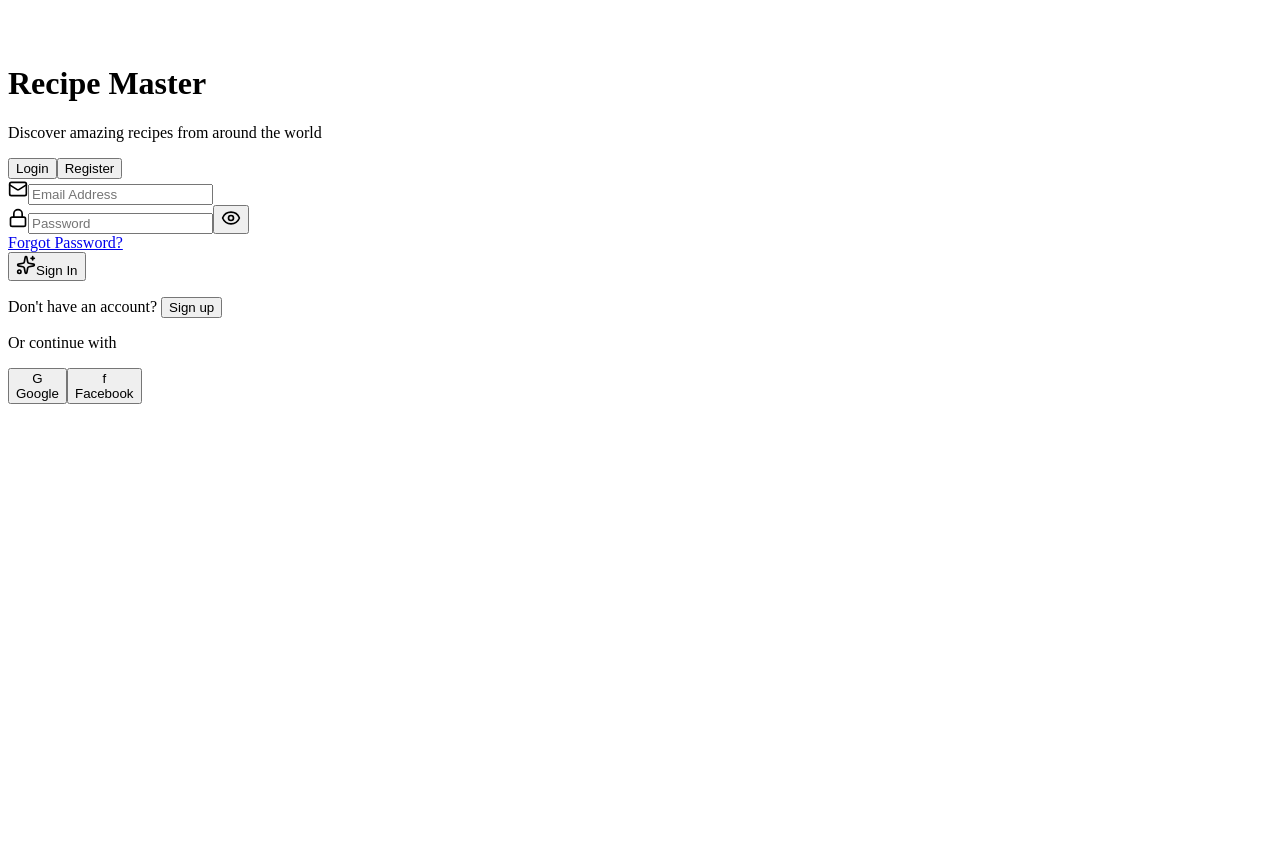
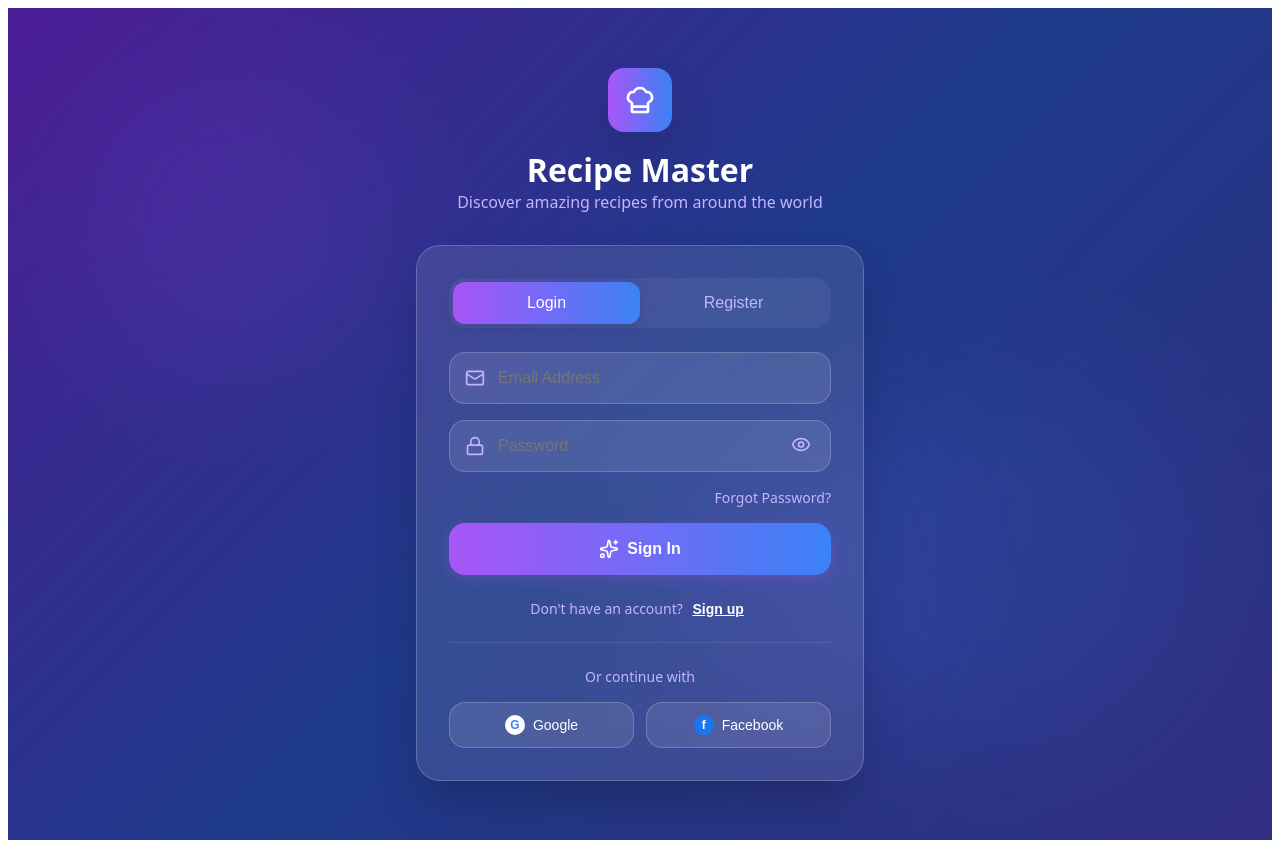
Before and after one commit to Manusha122/Recipe-Test, a React (Vite) app in the folder frontend/: page /login in a window 1280 px wide. Before the commit the page ends 800 px from the top, so only its background shows below. Built offline with nearby package versions, Linux system fonts and the light colour scheme; no server answers.

Commit message:
Update Login.jsx

```diff
--- a/frontend/src/pages/Login.jsx
+++ b/frontend/src/pages/Login.jsx
@@ -26,27 +26,14 @@ export default function AuthPage() {
     try {
       if (isLogin) {
         // Login logic
-        const res = await login(formData.email, formData.password);
-
-        // ✅ Save token after login
-        if (res?.data?.token) {
-          localStorage.setItem("token", res.data.token);
-        }
-
+        await login(formData.email, formData.password);
         navigate("/"); // Navigate to dashboard after successful login
       } else {
         // Register logic
         if (formData.password !== formData.confirmPassword) {
           throw new Error("Passwords do not match");
         }
-
-        const res = await register(formData.name, formData.email, formData.password);
-
-        // ✅ Save token after registration
-        if (res?.data?.token) {
-          localStorage.setItem("token", res.data.token);
-        }
-
+        await register(formData.name, formData.email, formData.password);
         navigate("/"); // Navigate to dashboard after successful registration
       }
     } catch (err) {
@@ -66,27 +53,354 @@ export default function AuthPage() {
     setFormData({ email: "", password: "", name: "", confirmPassword: "" });
   };
 
-  // animation variants & styles (unchanged)
-  const containerVariants = { hidden: { opacity: 0 }, visible: { opacity: 1, transition: { duration: 0.6, staggerChildren: 0.1 } } };
-  const itemVariants = { hidden: { opacity: 0, y: 20 }, visible: { opacity: 1, y: 0, transition: { duration: 0.5, ease: "easeOut" } } };
-  const formVariants = { hidden: { opacity: 0, scale: 0.95 }, visible: { opacity: 1, scale: 1, transition: { duration: 0.4, ease: "easeOut" } }, exit: { opacity: 0, scale: 0.95, transition: { duration: 0.3 } } };
-  const floatingVariants = { animate: { y: [-10, 10, -10], rotate: [0, 5, -5, 0], transition: { duration: 6, repeat: Infinity, ease: "easeInOut" } } };
+  const containerVariants = {
+    hidden: { opacity: 0 },
+    visible: {
+      opacity: 1,
+      transition: {
+        duration: 0.6,
+        staggerChildren: 0.1
+      }
+    }
+  };
 
-  const styles = { /* keeping your full style object unchanged */ };
+  const itemVariants = {
+    hidden: { opacity: 0, y: 20 },
+    visible: {
+      opacity: 1,
+      y: 0,
+      transition: { duration: 0.5, ease: "easeOut" }
+    }
+  };
+
+  const formVariants = {
+    hidden: { opacity: 0, scale: 0.95 },
+    visible: {
+      opacity: 1,
+      scale: 1,
+      transition: { duration: 0.4, ease: "easeOut" }
+    },
+    exit: {
+      opacity: 0,
+      scale: 0.95,
+      transition: { duration: 0.3 }
+    }
+  };
+
+  const floatingVariants = {
+    animate: {
+      y: [-10, 10, -10],
+      rotate: [0, 5, -5, 0],
+      transition: {
+        duration: 6,
+        repeat: Infinity,
+        ease: "easeInOut"
+      }
+    }
+  };
+
+  const styles = {
+    container: {
+      minHeight: '100vh',
+      background: 'linear-gradient(135deg, #4c1d95 0%, #1e3a8a 50%, #312e81 100%)',
+      display: 'flex',
+      alignItems: 'center',
+      justifyContent: 'center',
+      padding: '16px',
+      position: 'relative',
+      overflow: 'hidden',
+      fontFamily: 'system-ui, -apple-system, sans-serif'
+    },
+    backgroundElement1: {
+      position: 'absolute',
+      top: '80px',
+      left: '80px',
+      width: '288px',
+      height: '288px',
+      background: 'rgba(168, 85, 247, 0.1)',
+      borderRadius: '50%',
+      filter: 'blur(60px)'
+    },
+    backgroundElement2: {
+      position: 'absolute',
+      bottom: '80px',
+      right: '80px',
+      width: '384px',
+      height: '384px',
+      background: 'rgba(59, 130, 246, 0.1)',
+      borderRadius: '50%',
+      filter: 'blur(60px)'
+    },
+    backgroundElement3: {
+      position: 'absolute',
+      top: '50%',
+      left: '50%',
+      transform: 'translate(-50%, -50%)',
+      width: '320px',
+      height: '320px',
+      background: 'rgba(99, 102, 241, 0.1)',
+      borderRadius: '50%',
+      filter: 'blur(60px)'
+    },
+    mainContainer: {
+      position: 'relative',
+      zIndex: 10,
+      width: '100%',
+      maxWidth: '448px'
+    },
+    logoContainer: {
+      textAlign: 'center',
+      marginBottom: '32px'
+    },
+    logoIcon: {
+      display: 'inline-flex',
+      alignItems: 'center',
+      justifyContent: 'center',
+      width: '64px',
+      height: '64px',
+      background: 'linear-gradient(to right, #a855f7, #3b82f6)',
+      borderRadius: '16px',
+      marginBottom: '16px',
+      boxShadow: '0 25px 50px -12px rgba(0, 0, 0, 0.25)',
+      cursor: 'pointer',
+      transition: 'transform 0.2s ease'
+    },
+    title: {
+      fontSize: '32px',
+      fontWeight: 'bold',
+      color: 'white',
+      marginBottom: '8px',
+      margin: 0
+    },
+    subtitle: {
+      color: '#c4b5fd',
+      margin: 0
+    },
+    card: {
+      backdropFilter: 'blur(16px)',
+      background: 'rgba(255, 255, 255, 0.1)',
+      border: '1px solid rgba(255, 255, 255, 0.2)',
+      borderRadius: '24px',
+      padding: '32px',
+      boxShadow: '0 25px 50px -12px rgba(0, 0, 0, 0.25)'
+    },
+    toggleContainer: {
+      display: 'flex',
+      background: 'rgba(255, 255, 255, 0.05)',
+      borderRadius: '16px',
+      padding: '4px',
+      marginBottom: '24px'
+    },
+    toggleButton: {
+      flex: 1,
+      padding: '12px 16px',
+      borderRadius: '12px',
+      fontWeight: '500',
+      border: 'none',
+      cursor: 'pointer',
+      transition: 'all 0.3s ease',
+      fontSize: '16px'
+    },
+    toggleButtonActive: {
+      background: 'linear-gradient(to right, #a855f7, #3b82f6)',
+      color: 'white',
+      boxShadow: '0 4px 14px 0 rgba(0, 0, 0, 0.1)'
+    },
+    toggleButtonInactive: {
+      background: 'transparent',
+      color: '#c4b5fd'
+    },
+    form: {
+      display: 'flex',
+      flexDirection: 'column',
+      gap: '16px'
+    },
+    inputContainer: {
+      position: 'relative'
+    },
+    inputIcon: {
+      position: 'absolute',
+      left: '16px',
+      top: '50%',
+      transform: 'translateY(-50%)',
+      color: '#c4b5fd',
+      zIndex: 1
+    },
+    input: {
+      width: '100%',
+      paddingLeft: '48px',
+      paddingRight: '16px',
+      paddingTop: '16px',
+      paddingBottom: '16px',
+      background: 'rgba(255, 255, 255, 0.1)',
+      border: '1px solid rgba(255, 255, 255, 0.2)',
+      borderRadius: '16px',
+      color: 'white',
+      fontSize: '16px',
+      outline: 'none',
+      transition: 'all 0.3s ease',
+      boxSizing: 'border-box'
+    },
+    inputWithRightIcon: {
+      paddingRight: '48px'
+    },
+    eyeButton: {
+      position: 'absolute',
+      right: '16px',
+      top: '50%',
+      transform: 'translateY(-50%)',
+      background: 'none',
+      border: 'none',
+      color: '#c4b5fd',
+      cursor: 'pointer',
+      padding: '4px',
+      borderRadius: '4px',
+      transition: 'color 0.2s ease'
+    },
+    forgotPassword: {
+      display: 'flex',
+      justifyContent: 'flex-end'
+    },
+    forgotLink: {
+      color: '#c4b5fd',
+      textDecoration: 'none',
+      fontSize: '14px',
+      transition: 'color 0.2s ease'
+    },
+    submitButton: {
+      width: '100%',
+      padding: '16px',
+      background: 'linear-gradient(to right, #a855f7, #3b82f6)',
+      color: 'white',
+      fontWeight: '600',
+      borderRadius: '16px',
+      border: 'none',
+      cursor: 'pointer',
+      fontSize: '16px',
+      display: 'flex',
+      alignItems: 'center',
+      justifyContent: 'center',
+      gap: '8px',
+      transition: 'all 0.3s ease',
+      boxShadow: '0 4px 14px 0 rgba(168, 85, 247, 0.25)'
+    },
+    toggleText: {
+      marginTop: '24px',
+      textAlign: 'center'
+    },
+    toggleTextContent: {
+      color: '#c4b5fd',
+      fontSize: '14px',
+      margin: 0
+    },
+    toggleTextButton: {
+      color: 'white',
+      fontWeight: '600',
+      background: 'none',
+      border: 'none',
+      cursor: 'pointer',
+      textDecoration: 'underline',
+      fontSize: '14px',
+      transition: 'color 0.2s ease'
+    },
+    socialSection: {
+      marginTop: '24px',
+      paddingTop: '24px',
+      borderTop: '1px solid rgba(255, 255, 255, 0.1)'
+    },
+    socialText: {
+      textAlign: 'center',
+      color: '#c4b5fd',
+      fontSize: '14px',
+      marginBottom: '16px',
+      margin: '0 0 16px 0'
+    },
+    socialButtons: {
+      display: 'grid',
+      gridTemplateColumns: '1fr 1fr',
+      gap: '12px'
+    },
+    socialButton: {
+      display: 'flex',
+      alignItems: 'center',
+      justifyContent: 'center',
+      gap: '8px',
+      padding: '12px 16px',
+      background: 'rgba(255, 255, 255, 0.1)',
+      border: '1px solid rgba(255, 255, 255, 0.2)',
+      borderRadius: '16px',
+      color: 'white',
+      cursor: 'pointer',
+      transition: 'all 0.3s ease',
+      fontSize: '14px'
+    },
+    socialIcon: {
+      width: '20px',
+      height: '20px',
+      borderRadius: '50%',
+      display: 'flex',
+      alignItems: 'center',
+      justifyContent: 'center',
+      fontSize: '12px',
+      fontWeight: 'bold'
+    },
+    googleIcon: {
+      background: 'white',
+      color: '#4285f4'
+    },
+    facebookIcon: {
+      background: '#1877f2',
+      color: 'white'
+    },
+    errorMessage: {
+      color: '#f87171',
+      fontSize: '14px',
+      textAlign: 'center',
+      marginBottom: '16px',
+      padding: '8px',
+      borderRadius: '8px',
+      background: 'rgba(248, 113, 113, 0.1)',
+      border: '1px solid rgba(248, 113, 113, 0.2)'
+    },
+    loadingButton: {
+      opacity: 0.7,
+      cursor: 'not-allowed'
+    }
+  };
 
   return (
     <div style={styles.container}>
-      {/* Animated background */}
+      {/* Animated background elements */}
       <div>
-        <motion.div variants={floatingVariants} animate="animate" style={styles.backgroundElement1} />
-        <motion.div variants={floatingVariants} animate="animate" style={{...styles.backgroundElement2, animationDelay: '2s'}} />
-        <motion.div variants={floatingVariants} animate="animate" style={{...styles.backgroundElement3, animationDelay: '4s'}} />
+        <motion.div
+          variants={floatingVariants}
+          animate="animate"
+          style={styles.backgroundElement1}
+        />
+        <motion.div
+          variants={floatingVariants}
+          animate="animate"
+          style={{...styles.backgroundElement2, animationDelay: '2s'}}
+        />
+        <motion.div
+          variants={floatingVariants}
+          animate="animate"
+          style={{...styles.backgroundElement3, animationDelay: '4s'}}
+        />
       </div>
 
-      <motion.div variants={containerVariants} initial="hidden" animate="visible" style={styles.mainContainer}>
-        {/* Logo + Title */}
+      <motion.div
+        variants={containerVariants}
+        initial="hidden"
+        animate="visible"
+        style={styles.mainContainer}
+      >
+        {/* Logo and Title */}
         <motion.div variants={itemVariants} style={styles.logoContainer}>
-          <motion.div whileHover={{ scale: 1.1, rotate: 10 }} style={styles.logoIcon}>
+          <motion.div
+            whileHover={{ scale: 1.1, rotate: 10 }}
+            style={styles.logoIcon}
+          >
             <ChefHat size={32} color="white" />
           </motion.div>
           <h1 style={styles.title}>Recipe Master</h1>
@@ -94,13 +408,19 @@ export default function AuthPage() {
         </motion.div>
 
         {/* Auth Form Card */}
-        <motion.div variants={itemVariants} style={styles.card}>
+        <motion.div
+          variants={itemVariants}
+          style={styles.card}
+        >
           {/* Toggle Buttons */}
           <div style={styles.toggleContainer}>
             <motion.button
               type="button"
               onClick={() => setIsLogin(true)}
-              style={{ ...styles.toggleButton, ...(isLogin ? styles.toggleButtonActive : styles.toggleButtonInactive) }}
+              style={{
+                ...styles.toggleButton,
+                ...(isLogin ? styles.toggleButtonActive : styles.toggleButtonInactive)
+              }}
               whileHover={{ scale: 1.02 }}
               whileTap={{ scale: 0.98 }}
             >
@@ -109,7 +429,10 @@ export default function AuthPage() {
             <motion.button
               type="button"
               onClick={() => setIsLogin(false)}
-              style={{ ...styles.toggleButton, ...(!isLogin ? styles.toggleButtonActive : styles.toggleButtonInactive) }}
+              style={{
+                ...styles.toggleButton,
+                ...(!isLogin ? styles.toggleButtonActive : styles.toggleButtonInactive)
+              }}
               whileHover={{ scale: 1.02 }}
               whileTap={{ scale: 0.98 }}
             >
@@ -128,41 +451,91 @@ export default function AuthPage() {
               style={styles.form}
             >
               {error && (
-                <motion.div initial={{ opacity: 0, y: -10 }} animate={{ opacity: 1, y: 0 }} style={styles.errorMessage}>
+                <motion.div
+                  initial={{ opacity: 0, y: -10 }}
+                  animate={{ opacity: 1, y: 0 }}
+                  style={styles.errorMessage}
+                >
                   {error}
                 </motion.div>
               )}
 
               {!isLogin && (
-                <motion.div initial={{ opacity: 0, height: 0 }} animate={{ opacity: 1, height: "auto" }} exit={{ opacity: 0, height: 0 }} style={styles.inputContainer}>
+                <motion.div
+                  initial={{ opacity: 0, height: 0 }}
+                  animate={{ opacity: 1, height: "auto" }}
+                  exit={{ opacity: 0, height: 0 }}
+                  style={styles.inputContainer}
+                >
                   <User size={20} style={styles.inputIcon} />
-                  <input type="text" placeholder="Full Name" value={formData.name} onChange={(e) => handleInputChange("name", e.target.value)} style={styles.input} />
+                  <input
+                    type="text"
+                    placeholder="Full Name"
+                    value={formData.name}
+                    onChange={(e) => handleInputChange("name", e.target.value)}
+                    style={styles.input}
+                  />
                 </motion.div>
               )}
 
               <div style={styles.inputContainer}>
                 <Mail size={20} style={styles.inputIcon} />
-                <motion.input whileFocus={{ scale: 1.02 }} type="email" placeholder="Email Address" value={formData.email} onChange={(e) => handleInputChange("email", e.target.value)} style={styles.input} />
+                <motion.input
+                  whileFocus={{ scale: 1.02 }}
+                  type="email"
+                  placeholder="Email Address"
+                  value={formData.email}
+                  onChange={(e) => handleInputChange("email", e.target.value)}
+                  style={styles.input}
+                />
               </div>
 
               <div style={styles.inputContainer}>
                 <Lock size={20} style={styles.inputIcon} />
-                <motion.input whileFocus={{ scale: 1.02 }} type={showPassword ? "text" : "password"} placeholder="Password" value={formData.password} onChange={(e) => handleInputChange("password", e.target.value)} style={{...styles.input, ...styles.inputWithRightIcon}} />
-                <motion.button type="button" onClick={() => setShowPassword(!showPassword)} style={styles.eyeButton} whileHover={{ scale: 1.1 }} whileTap={{ scale: 0.9 }}>
+                <motion.input
+                  whileFocus={{ scale: 1.02 }}
+                  type={showPassword ? "text" : "password"}
+                  placeholder="Password"
+                  value={formData.password}
+                  onChange={(e) => handleInputChange("password", e.target.value)}
+                  style={{...styles.input, ...styles.inputWithRightIcon}}
+                />
+                <motion.button
+                  type="button"
+                  onClick={() => setShowPassword(!showPassword)}
+                  style={styles.eyeButton}
+                  whileHover={{ scale: 1.1 }}
+                  whileTap={{ scale: 0.9 }}
+                >
                   {showPassword ? <EyeOff size={20} /> : <Eye size={20} />}
                 </motion.button>
               </div>
 
               {!isLogin && (
-                <motion.div initial={{ opacity: 0, height: 0 }} animate={{ opacity: 1, height: "auto" }} exit={{ opacity: 0, height: 0 }} style={styles.inputContainer}>
+                <motion.div
+                  initial={{ opacity: 0, height: 0 }}
+                  animate={{ opacity: 1, height: "auto" }}
+                  exit={{ opacity: 0, height: 0 }}
+                  style={styles.inputContainer}
+                >
                   <Lock size={20} style={styles.inputIcon} />
-                  <input type="password" placeholder="Confirm Password" value={formData.confirmPassword} onChange={(e) => handleInputChange("confirmPassword", e.target.value)} style={styles.input} />
+                  <input
+                    type="password"
+                    placeholder="Confirm Password"
+                    value={formData.confirmPassword}
+                    onChange={(e) => handleInputChange("confirmPassword", e.target.value)}
+                    style={styles.input}
+                  />
                 </motion.div>
               )}
 
               {isLogin && (
                 <div style={styles.forgotPassword}>
-                  <motion.a href="#" style={styles.forgotLink} whileHover={{ scale: 1.05, color: 'white' }}>
+                  <motion.a
+                    href="#"
+                    style={styles.forgotLink}
+                    whileHover={{ scale: 1.05, color: 'white' }}
+                  >
                     Forgot Password?
                   </motion.a>
                 </div>
@@ -171,13 +544,29 @@ export default function AuthPage() {
               <motion.button
                 type="submit"
                 disabled={loading}
-                style={{ ...styles.submitButton, ...(loading ? styles.loadingButton : {}) }}
-                whileHover={loading ? {} : { scale: 1.02, boxShadow: "0 20px 40px rgba(168, 85, 247, 0.4)" }}
+                style={{
+                  ...styles.submitButton,
+                  ...(loading ? styles.loadingButton : {})
+                }}
+                whileHover={loading ? {} : {
+                  scale: 1.02,
+                  boxShadow: "0 20px 40px rgba(168, 85, 247, 0.4)"
+                }}
                 whileTap={loading ? {} : { scale: 0.98 }}
               >
                 {loading ? (
                   <>
-                    <motion.div animate={{ rotate: 360 }} transition={{ duration: 1, repeat: Infinity, ease: "linear" }} style={{ width: '20px', height: '20px', border: '2px solid rgba(255,255,255,0.3)', borderTop: '2px solid white', borderRadius: '50%' }} />
+                    <motion.div
+                      animate={{ rotate: 360 }}
+                      transition={{ duration: 1, repeat: Infinity, ease: "linear" }}
+                      style={{
+                        width: '20px',
+                        height: '20px',
+                        border: '2px solid rgba(255,255,255,0.3)',
+                        borderTop: '2px solid white',
+                        borderRadius: '50%'
+                      }}
+                    />
                     Processing...
                   </>
                 ) : (
@@ -190,25 +579,48 @@ export default function AuthPage() {
             </motion.form>
           </AnimatePresence>
 
-          <motion.div variants={itemVariants} style={styles.toggleText}>
+          <motion.div
+            variants={itemVariants}
+            style={styles.toggleText}
+          >
             <p style={styles.toggleTextContent}>
               {isLogin ? "Don't have an account?" : "Already have an account?"}{" "}
-              <motion.button onClick={toggleMode} style={styles.toggleTextButton} whileHover={{ scale: 1.05, color: '#c4b5fd' }} whileTap={{ scale: 0.95 }}>
+              <motion.button
+                onClick={toggleMode}
+                style={styles.toggleTextButton}
+                whileHover={{ scale: 1.05, color: '#c4b5fd' }}
+                whileTap={{ scale: 0.95 }}
+              >
                 {isLogin ? "Sign up" : "Sign in"}
               </motion.button>
             </p>
           </motion.div>
 
           {/* Social Login */}
-          <motion.div variants={itemVariants} style={styles.socialSection}>
+          <motion.div
+            variants={itemVariants}
+            style={styles.socialSection}
+          >
             <p style={styles.socialText}>Or continue with</p>
             <div style={styles.socialButtons}>
-              <motion.button style={styles.socialButton} whileHover={{ scale: 1.02, y: -2, background: 'rgba(255, 255, 255, 0.2)' }} whileTap={{ scale: 0.98 }}>
-                <div style={{...styles.socialIcon, ...styles.googleIcon}}>G</div>
+              <motion.button
+                style={styles.socialButton}
+                whileHover={{ scale: 1.02, y: -2, background: 'rgba(255, 255, 255, 0.2)' }}
+                whileTap={{ scale: 0.98 }}
+              >
+                <div style={{...styles.socialIcon, ...styles.googleIcon}}>
+                  G
+                </div>
                 Google
               </motion.button>
-              <motion.button style={styles.socialButton} whileHover={{ scale: 1.02, y: -2, background: 'rgba(255, 255, 255, 0.2)' }} whileTap={{ scale: 0.98 }}>
-                <div style={{...styles.socialIcon, ...styles.facebookIcon}}>f</div>
+              <motion.button
+                style={styles.socialButton}
+                whileHover={{ scale: 1.02, y: -2, background: 'rgba(255, 255, 255, 0.2)' }}
+                whileTap={{ scale: 0.98 }}
+              >
+                <div style={{...styles.socialIcon, ...styles.facebookIcon}}>
+                  f
+                </div>
                 Facebook
               </motion.button>
             </div>
```
